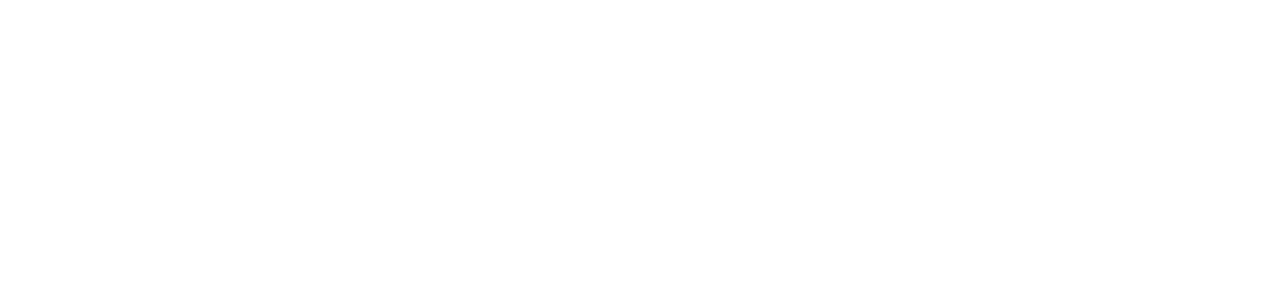
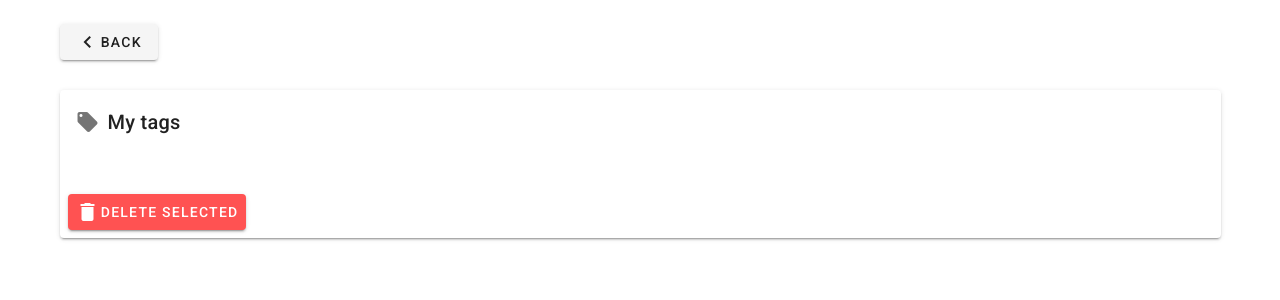
Before and after one commit to carloalejandrosalas/Electron-notes-app, a Vue app: page /#/tags in a window 1280 px wide. Shown: the top 300 px of the page. Built offline with nearby package versions, Linux system fonts and the light colour scheme.

Commit message:
- Add panel to manage tags in the application. - The app remove in notes the tags removed it. - Add route to access "Tags".

```diff
--- a/src/router/index.js
+++ b/src/router/index.js
@@ -2,6 +2,7 @@
 import VueRouter from 'vue-router'
 import Home from '../views/Home.vue'
 import Form from '../views/Form.vue'
+import Tags from '../views/Tags.vue'
 
 Vue.use(VueRouter)
 
@@ -20,6 +21,11 @@
     path: '/note/:id',
     name: 'View',
     component: Form
+  },
+  {
+    path: '/tags',
+    name: 'Tags',
+    component: Tags
   }
 ]
 
--- a/src/services/store.js
+++ b/src/services/store.js
@@ -75,5 +75,8 @@
         tags.push(tag)
 
         localStorage.setItem('tags', JSON.stringify(tags))
+    },
+    setTags (tags) {
+        localStorage.setItem('tags', JSON.stringify(tags))
     }
 }
--- a/src/views/Form.vue
+++ b/src/views/Form.vue
@@ -70,8 +70,13 @@
                         deletable-chips
                         color="purple"
                     >
-
                     </v-autocomplete>
+                    <v-btn small outlined color="info" to="/tags" style="margin-bottom:30px">
+                        <v-icon left>
+                            mdi-tag
+                        </v-icon>
+                        Manage tags
+                    </v-btn>
                 </v-col>
                 <v-col>
                     <v-btn @click="showModalTag = true"  dark color="purple"  fab >
--- /dev/null
+++ b/src/views/Tags.vue
@@ -0,0 +1,103 @@
+<template>
+    <div>
+        <v-btn @click="returnBack" style="margin-bottom:30px">
+            <v-icon>
+                mdi-chevron-left
+            </v-icon>
+            Back
+        </v-btn>
+        <v-card>
+            <v-card-title>
+                <v-icon left>
+                    mdi-tag
+                </v-icon>
+                My tags
+            </v-card-title>
+            <v-card-text>
+                <v-list>
+                    <v-list-item-group v-model="tagsSelected" multiple>
+                        <v-list-item v-for="(tag, index) in tags" :key="index">
+                             <template v-slot:default="{ active }">
+                                <v-list-item-action>
+                                    <v-checkbox color="red" :input-value="active" ></v-checkbox>
+                                </v-list-item-action>
+                                <v-list-item-content>
+                                    {{ tag }}
+                                </v-list-item-content>
+                             </template>
+                        </v-list-item>
+                    </v-list-item-group>
+                </v-list>
+            </v-card-text>
+            <v-card-actions>
+                <v-btn @click="deleteTags" color="error">
+                    <v-icon>
+                        mdi-delete
+                    </v-icon>
+                    Delete selected
+                </v-btn>
+            </v-card-actions>
+        </v-card>
+    </div>
+</template>
+<script>
+import { store } from '../services/store'
+export default {
+    data () {
+        return {
+            tags: [],
+            tagsSelected: []
+        }
+    },
+    methods: {
+        deleteTags () {
+            const tags = [...this.tags]
+            const newTags = []
+            const removedTags = []
+
+            this.tags.forEach((tag, idx) => {
+                if (!this.tagsSelected.includes(idx)) {
+                    newTags.push(tag)
+                } else {
+                    console.log({tags})
+                    removedTags.push(tags[idx])
+                }
+            })
+
+            this.tags = [...newTags]
+            this.tagsSelected = []
+
+            store.setTags(newTags)
+            this.cleanTagsNotes(removedTags)
+
+            this.$store.commit('toast', {
+                color: 'error',
+                message: 'Tags deleted successfuly',
+                icon: 'mdi-delete'
+            })
+
+        },
+        /**
+         *  Method to clean the tags in notes.
+         *  @param {Array} removedTags All removed tags
+         */
+        cleanTagsNotes(removedTags) {
+            const notes = store.getNotes()
+
+            notes.forEach(note => {
+                const tagsNote = note.tags.filter(tag => !removedTags.includes(tag))
+
+                note.tags = tagsNote
+
+                store.editNote(note)
+            })
+        },
+        returnBack () {
+            this.$router.back()
+        }
+    },
+    mounted () {
+        this.tags = store.getTags()
+    }
+}
+</script>
```
